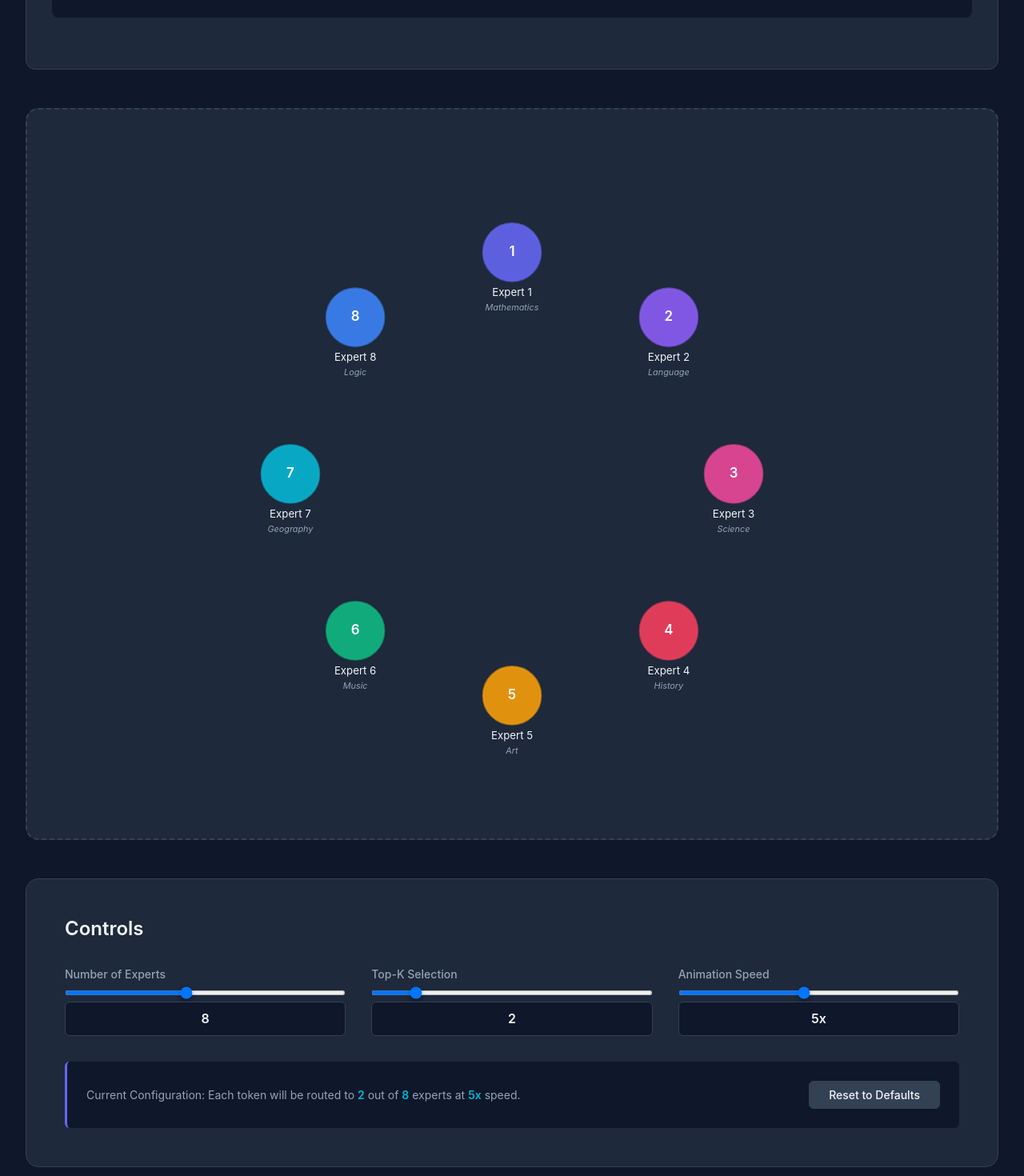
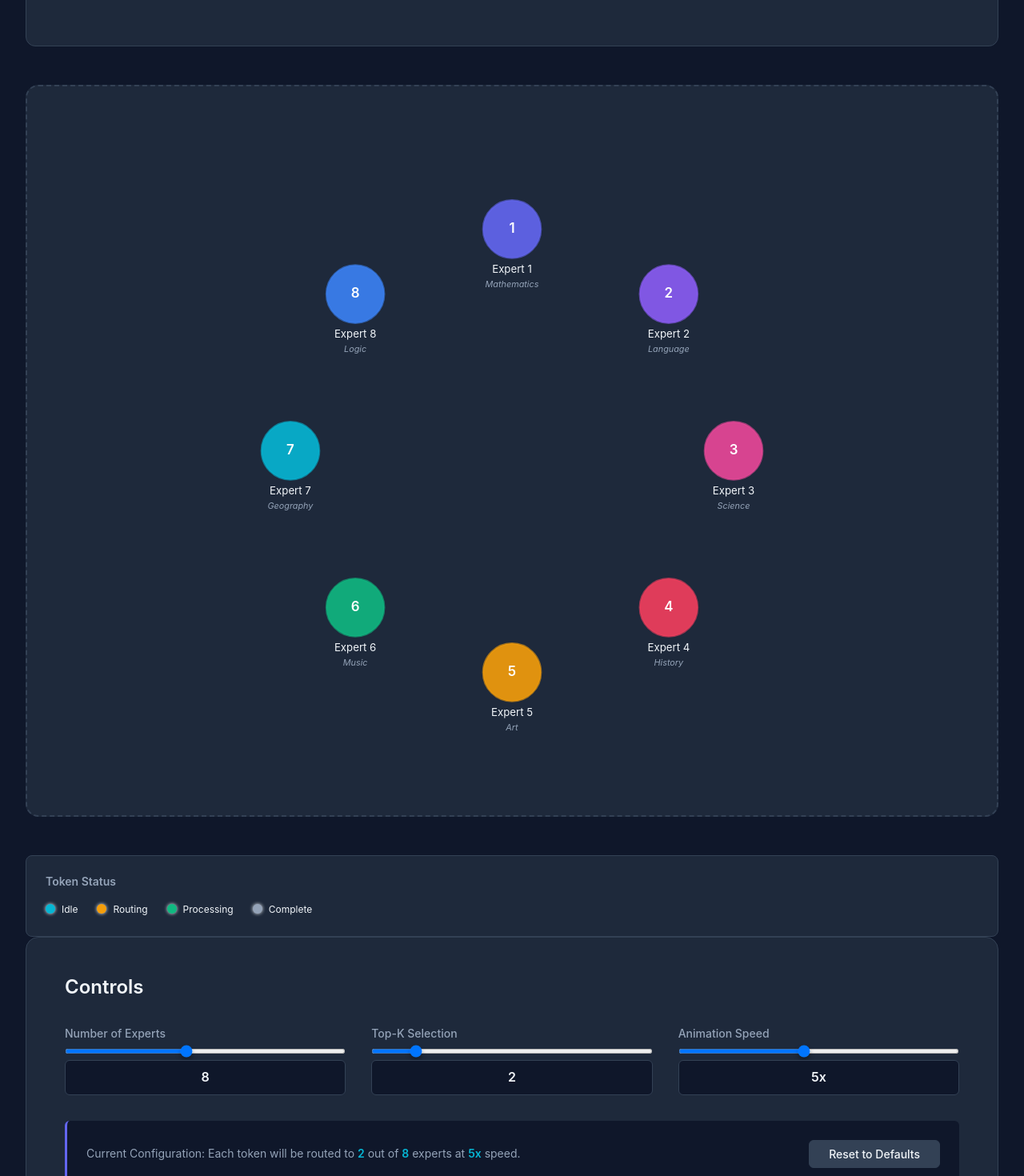
Before and after one commit to nsusanto/MoE-Visualizer, a React (Vite) app: page /visualizer in a window 1280 px wide. Shown: the part 699-2169 px from the top of the page at 80% size. Built offline with nearby package versions, Linux system fonts and the light colour scheme.

Commit message:
Add staggered delay for workload heavy experts

```diff
--- /dev/null
+++ b/src/components/common/StatusLegend.module.css
@@ -0,0 +1,34 @@
+.container {
+  background: var(--color-surface);
+  border: 1px solid var(--color-surface-light);
+  border-radius: var(--radius-md);
+  padding: var(--spacing-md);
+}
+
+.container h4 {
+  margin: 0 0 var(--spacing-sm) 0;
+  font-size: 0.875rem;
+  color: var(--color-text-secondary);
+  font-weight: 600;
+}
+
+.legend {
+  display: flex;
+  gap: var(--spacing-md);
+  flex-wrap: wrap;
+}
+
+.item {
+  display: flex;
+  align-items: center;
+  gap: var(--spacing-xs);
+  font-size: 0.75rem;
+  color: var(--color-text);
+}
+
+.dot {
+  width: 12px;
+  height: 12px;
+  border-radius: 50%;
+  box-shadow: 0 0 4px currentColor;
+}
--- /dev/null
+++ b/src/components/common/StatusLegend.tsx
@@ -0,0 +1,29 @@
+import styles from './StatusLegend.module.css'
+
+function StatusLegend() {
+  return (
+    <div className={styles.container}>
+      <h4>Token Status</h4>
+      <div className={styles.legend}>
+        <div className={styles.item}>
+          <div className={styles.dot} style={{ backgroundColor: '#06b6d4' }} />
+          <span>Idle</span>
+        </div>
+        <div className={styles.item}>
+          <div className={styles.dot} style={{ backgroundColor: '#f59e0b' }} />
+          <span>Routing</span>
+        </div>
+        <div className={styles.item}>
+          <div className={styles.dot} style={{ backgroundColor: '#10b981' }} />
+          <span>Processing</span>
+        </div>
+        <div className={styles.item}>
+          <div className={styles.dot} style={{ backgroundColor: '#94a3b8' }} />
+          <span>Complete</span>
+        </div>
+      </div>
+    </div>
+  )
+}
+
+export default StatusLegend
--- a/src/components/layout/VisualizerPage.tsx
+++ b/src/components/layout/VisualizerPage.tsx
@@ -2,6 +2,7 @@ import { Link } from 'react-router-dom'
 import { useMoeStore } from '../../store/moeStore'
 import ExpertNetwork from '../visualizers/ExpertNetwork'
 import AnimationPanel from '../visualizers/AnimationPanel'
+import StatusLegend from '../common/StatusLegend'
 import styles from './VisualizerPage.module.css'
 
 function VisualizerPage() {
@@ -36,8 +37,7 @@ function VisualizerPage() {
           <div className={styles.welcomeSection}>
             <h1>MoE Visualization Playground</h1>
             <p>
-              Welcome to the interactive Mixture of Experts visualizer! This is where
-              you'll see the magic happen.
+              Welcome to the interactive Mixture of Experts visualizer!
             </p>
           </div>
 
@@ -48,6 +48,9 @@ function VisualizerPage() {
           <div className={styles.visualizationArea}>
             <ExpertNetwork />
           </div>
+
+          {/* Status Legend */}
+          <StatusLegend />
 
           {/* Control Panel */}
           <div className={styles.controlPanel}>
--- a/src/components/visualizers/AnimationPanel.tsx
+++ b/src/components/visualizers/AnimationPanel.tsx
@@ -34,40 +34,55 @@ function AnimationPanel() {
 
     setAnimationState({ isPlaying: true })
 
-    // Step 1: Tokenizing
+    // Step 1: Tokenizing (show all tokens being split)
     setAnimationState({ currentStep: 'tokenizing' })
     setInputTokens(words)
-    await sleep(1000)
+    await sleep(2000)
 
-    // Process each token
+    // Step 2: Scoring (ALL tokens scored in parallel - like real MoE!)
+    setAnimationState({ currentStep: 'scoring' })
+    // Compute scores for all tokens at once (batch processing)
+    const allTokenScores: number[][] = []
+    for (const word of words) {
+      const mockToken = { content: word } as Token
+      const tokenScores = computeGatingScores(mockToken, experts)
+      allTokenScores.push(tokenScores)
+    }
+    // Show aggregate scores (average across all tokens)
+    const aggregateScores = experts.map((_, expertIdx) => {
+      const sum = allTokenScores.reduce((acc, scores) => acc + scores[expertIdx], 0)
+      return sum / allTokenScores.length
+    })
+    setAnimationState({ expertScores: aggregateScores })
+    await sleep(2000)
+
+    // Step 3: Selecting Top-K (for each token in parallel)
+    setAnimationState({ currentStep: 'selecting' })
+    const allSelectedExperts: number[][] = []
+    for (const tokenScores of allTokenScores) {
+      const topExperts = selectTopK(tokenScores, topK)
+      allSelectedExperts.push(topExperts)
+    }
+    // Show all unique experts that will be used
+    const allUniqueExperts = [...new Set(allSelectedExperts.flat())]
+    setAnimationState({ selectedExperts: allUniqueExperts })
+    await sleep(2000)
+
+    // Step 4: Routing (all tokens routed simultaneously)
+    setAnimationState({ currentStep: 'routing' })
+    await sleep(2000)
+
+    // Add tokens with staggered timing (100ms between each) for cinematic effect
     for (let i = 0; i < words.length; i++) {
-      setAnimationState({ currentTokenIndex: i })
-
-      // Step 2: Scoring
-      setAnimationState({ currentStep: 'scoring' })
-      const mockToken = { content: words[i] } as Token
-      const tokenScores = computeGatingScores(mockToken, experts)
-      setAnimationState({ expertScores: tokenScores })
-      await sleep(1500)
-
-      // Step 3: Selecting Top-K
-      setAnimationState({ currentStep: 'selecting' })
-      const topExperts = selectTopK(tokenScores, topK)
-      setAnimationState({ selectedExperts: topExperts })
-      await sleep(1500)
-
-      // Step 4: Routing
-      setAnimationState({ currentStep: 'routing' })
-      // Weights are normalized and will be applied when token is added
-      await sleep(1500)
-
-      // Add to visualization
       addToken(words[i])
+      if (i < words.length - 1) {
+        await sleep(100) // Stagger arrival
+      }
     }
 
     // Step 5: Complete
     setAnimationState({ currentStep: 'complete' })
-    await sleep(1500)
+    await sleep(2000)
 
     // Reset
     reset()
@@ -85,21 +100,21 @@ function AnimationPanel() {
   const wouldExceedLimit = tokens.length + inputWordCount > MAX_TOKENS
 
   const getStepDescription = () => {
-    const { currentStep, currentTokenIndex } = animationState
+    const { currentStep } = animationState
 
     switch (currentStep) {
       case 'idle':
         return 'Enter text to tokenize and route through the MoE network'
       case 'tokenizing':
-        return `Tokenizing: Split input into ${inputTokens.length} word(s)`
+        return `Tokenizing: Split input into ${inputTokens.length} token(s)`
       case 'scoring':
-        return `Scoring: Computing gating scores for token "${inputTokens[currentTokenIndex]}"`
+        return `Scoring: Computing gating scores for ALL ${inputTokens.length} token(s) in parallel (batch processing)`
       case 'selecting':
-        return `Selecting: Choosing top-${topK} experts with highest scores`
+        return `Selecting: Choosing top-${topK} experts for each token simultaneously`
       case 'routing':
-        return `Routing: Normalizing weights and routing token to selected experts`
+        return `Routing: All ${inputTokens.length} token(s) routed to their experts at once!`
       case 'complete':
-        return 'Complete! Tokens have been routed to experts'
+        return `Complete! ${inputTokens.length} token(s) have been routed in parallel`
     }
   }
 
@@ -177,6 +192,14 @@ function AnimationPanel() {
         </div>
 
         <div className={styles.statusMessage}>{getStepDescription()}</div>
+
+        {/* Load-based timing explanation */}
+        {animationState.currentStep === 'routing' && (
+          <div className={styles.timingInfo}>
+            <strong>⏱️ Realistic Timing:</strong> Base 3s + 0.5s per token on same expert (±10%
+            jitter)
+          </div>
+        )}
       </div>
 
       {animationState.currentStep !== 'idle' && (
@@ -192,7 +215,10 @@ function AnimationPanel() {
             animationState.currentStep === 'routing') && (
             <>
               <div className={styles.detail}>
-                <strong>Current Token:</strong> "{inputTokens[animationState.currentTokenIndex]}"
+                <strong>Batch Size:</strong> {inputTokens.length} token(s) processed simultaneously
+              </div>
+              <div className={styles.detail}>
+                <strong>Tokens:</strong> {inputTokens.map(t => `"${t}"`).join(', ')}
               </div>
 
               {animationState.expertScores.length > 0 && (
@@ -211,7 +237,12 @@ function AnimationPanel() {
                         <div className={styles.expertInfo}>
                           <div className={styles.expertName}>{expert.name}</div>
                           <div className={styles.score}>
-                            Score: {animationState.expertScores[expert.id]?.toFixed(3)}
+                            {animationState.currentStep === 'scoring'
+                              ? `Avg Score: ${animationState.expertScores[expert.id]?.toFixed(3)}`
+                              : isSelected
+                                ? '✓ Selected'
+                                : `Score: ${animationState.expertScores[expert.id]?.toFixed(3)}`
+                            }
                           </div>
                         </div>
                       </div>
--- a/src/components/visualizers/ExpertNetwork.tsx
+++ b/src/components/visualizers/ExpertNetwork.tsx
@@ -64,11 +64,34 @@ function ExpertNetwork() {
             isScoring && animationState.selectedExperts.includes(expert.id)
           const score = isScoring ? animationState.expertScores[expert.id] : 0
 
+          // Calculate current load for this expert
+          const activeTokens = tokens.filter(
+            t => t.status === 'processing' && t.targetExperts.includes(expert.id)
+          )
+          const currentLoad = activeTokens.length
+          const hasLoad = currentLoad > 0 || expert.isActive
+
+          // Glow intensity based on load
+          const glowOpacity = Math.min(0.3 + currentLoad * 0.15, 1)
+          const glowRadius = 10 + currentLoad * 3
+
           return (
             <g
               key={expert.id}
-              className={`${styles.expertGroup} ${isSelected ? styles.selected : ''}`}
+              className={`${styles.expertGroup} ${isSelected ? styles.selected : ''} ${hasLoad ? styles.hasLoad : ''}`}
             >
+              {/* Glow effect for active experts */}
+              {hasLoad && (
+                <circle
+                  cx={expert.position.x}
+                  cy={expert.position.y}
+                  r={30 + glowRadius}
+                  fill={expert.color}
+                  opacity={glowOpacity * 0.3}
+                  className={styles.expertGlow}
+                />
+              )}
+
               {/* Background circle to block lines */}
               <circle
                 cx={expert.position.x}
@@ -85,7 +108,7 @@ function ExpertNetwork() {
                 r={30}
                 fill={expert.color}
                 className={styles.expertCircle}
-                opacity={isSelected ? 1 : 0.9}
+                opacity={isSelected ? 1 : hasLoad ? 1 : 0.9}
               />
 
               {/* Expert circle outline */}
@@ -113,6 +136,30 @@ function ExpertNetwork() {
               {expert.id + 1}
             </text>
 
+            {/* Load badge (show current processing count) */}
+            {currentLoad > 0 && (
+              <>
+                <circle
+                  cx={expert.position.x + 20}
+                  cy={expert.position.y - 20}
+                  r={10}
+                  fill="#10b981"
+                  className={styles.loadBadge}
+                />
+                <text
+                  x={expert.position.x + 20}
+                  y={expert.position.y - 20}
+                  textAnchor="middle"
+                  dominantBaseline="middle"
+                  fill="white"
+                  fontSize={10}
+                  fontWeight="700"
+                >
+                  {currentLoad}
+                </text>
+              </>
+            )}
+
               {/* Expert name below circle */}
               <text
                 x={expert.position.x}
@@ -136,6 +183,21 @@ function ExpertNetwork() {
               >
                 {expert.specialization}
               </text>
+
+              {/* Load info (when processing) */}
+              {currentLoad > 0 && (
+                <text
+                  x={expert.position.x}
+                  y={expert.position.y + 75}
+                  textAnchor="middle"
+                  className={styles.expertLoad}
+                  fill="#10b981"
+                  fontSize={8}
+                  fontWeight="600"
+                >
+                  +{(currentLoad * 0.5).toFixed(1)}s delay
+                </text>
+              )}
 
             {/* Score display during animation */}
             {isScoring && (
@@ -161,6 +223,16 @@ function ExpertNetwork() {
           const tokenPos = tokenPositions[index]
           if (!tokenPos) return null
 
+          // Token color based on status
+          const tokenColor =
+            token.status === 'idle'
+              ? '#06b6d4' // Cyan
+              : token.status === 'routing'
+                ? '#f59e0b' // Amber
+                : token.status === 'processing'
+                  ? '#10b981' // Green
+                  : '#94a3b8' // Gray (complete)
+
           return (
             <g key={token.id} className={styles.tokenGroup}>
               {/* Background circle to block lines */}
@@ -177,7 +249,7 @@ function ExpertNetwork() {
                 cx={tokenPos.x}
                 cy={tokenPos.y}
                 r={15}
-                fill="#06b6d4"
+                fill={tokenColor}
                 className={styles.tokenCircle}
                 opacity={0.9}
               />
@@ -188,7 +260,7 @@ function ExpertNetwork() {
                 cy={tokenPos.y}
                 r={15}
                 fill="none"
-                stroke="#06b6d4"
+                stroke={tokenColor}
                 strokeWidth={2}
                 className={styles.tokenOutline}
               />
--- a/src/store/simulationStore.ts
+++ b/src/store/simulationStore.ts
@@ -135,14 +135,52 @@ export const useSimulationStore = create<SimulationStore>((set, get) => ({
         timestamp: Date.now(),
       })
 
-      // Increment expert load
-      get().incrementExpertLoad(expertId)
+      // Mark expert as active
+      get().updateExpert(expertId, { isActive: true })
     })
 
     set({ tokens: [...tokens, newToken] })
 
-    // Update stats
-    get().updateStats()
+    // Calculate processing time based on expert load (realistic!)
+    // Base time: 3 seconds
+    // + 0.5s for each token already on the same experts
+    // + random jitter (±10%)
+    const expertLoads = newToken.targetExperts.map(expertId => {
+      // Count how many other tokens are currently processing on this expert
+      const tokensOnExpert = get().tokens.filter(
+        t => t.status === 'processing' && t.targetExperts.includes(expertId)
+      ).length
+      return tokensOnExpert
+    })
+
+    // Use the maximum load across all target experts
+    const maxLoad = Math.max(...expertLoads, 0)
+    const baseProcessingTime = 3000 // 3 seconds
+    const loadPenalty = maxLoad * 500 // +0.5s per token on same expert
+    const jitter = (Math.random() - 0.5) * 0.2 // ±10% random variance
+    const processingTime = Math.round((baseProcessingTime + loadPenalty) * (1 + jitter))
+
+    // Auto-progress token through states
+    setTimeout(() => {
+      get().updateToken(tokenId, { status: 'processing' })
+
+      // After processing, mark as complete and remove
+      setTimeout(() => {
+        get().updateToken(tokenId, { status: 'complete' })
+
+        // Increment expert load and deactivate
+        newToken.targetExperts.forEach(expertId => {
+          get().incrementExpertLoad(expertId)
+          get().updateExpert(expertId, { isActive: false })
+        })
+
+        // Remove token after brief delay
+        setTimeout(() => {
+          get().removeToken(tokenId)
+          get().updateStats()
+        }, 1000) // Show complete state for 1 second
+      }, processingTime) // Variable processing time based on load!
+    }, 100) // Small delay before processing starts
   },
 
   // Update a specific token
```
Also changed, not shown: src/components/visualizers/AnimationPanel.module.css (+19 -0 lines), src/components/visualizers/ExpertNetwork.module.css (+60 -3 lines). Lines whose indentation alone changed are shown as unchanged.
